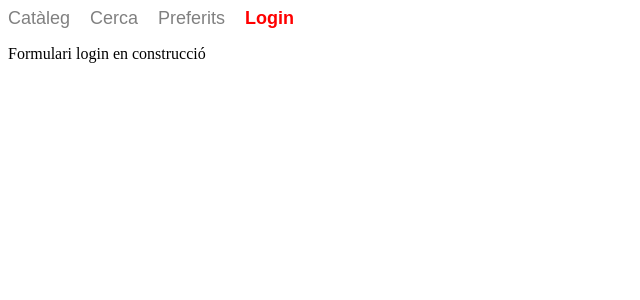
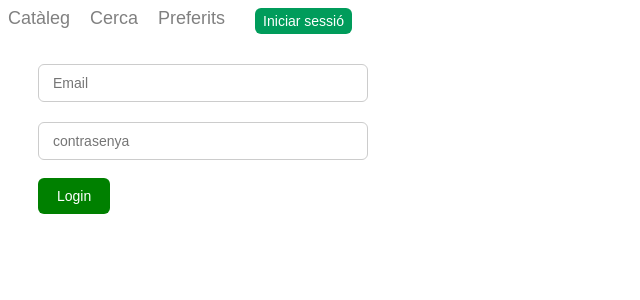
Before and after one commit to Rodrireguera/activitat-hogar, an Angular app: page /login in a window 1280 px wide. Shown: the top 300 px of the page, without its empty margins (0-640 px from the left). Built offline with nearby package versions, Linux system fonts and the light colour scheme.

Commit message:
Exercici 2: Auth/Guards - EAC4

```diff
--- a/src/app/app.routes.ts
+++ b/src/app/app.routes.ts
@@ -4,12 +4,13 @@ import { FormulariCercaComponent } from './components/formulari-cerca/formulari-
 import { PreferitsPanelComponent } from './components/preferits-panel/preferits-panel.component';
 import { CatalegPage } from './components/cataleg-page/cataleg-page.component';
 import { ElementDetallComponent } from './components/element-detall/element-detall.component';
-import { LoginComponent } from './components/login/login.component';
+import { LoginComponent } from './pages/login/login.component';
+import {authGuard} from './guards/auth.guard';
 
 export const routes: Routes = [
   { path: '', redirectTo: 'cataleg', pathMatch: 'full' },
   { path: 'cerca', component: FormulariCercaComponent, title: 'Cerca de productes' },
-  { path: 'preferits', component: PreferitsPanelComponent, title: 'Els meus preferits' },
+  { path: 'preferits', component: PreferitsPanelComponent, title: 'Els meus preferits', canActivate: [authGuard] },
   { path: 'cataleg', component: CatalegPage, title: 'Catàleg de productes' },
   { path: 'detall/:id', component: ElementDetallComponent, title: 'Detall del producte' },
   { path: 'login', component: LoginComponent, title: 'Iniciar sessió' },
--- a/src/app/components/login/login.component.html
+++ /dev/null
@@ -1 +0,0 @@
-<p>Formulari login en construcció</p>
--- a/src/app/components/navbar/navbar.component.html
+++ b/src/app/components/navbar/navbar.component.html
@@ -2,5 +2,21 @@
       <a routerLink="/cataleg" routerLinkActive="active">Catàleg</a>
       <a routerLink="/cerca" routerLinkActive="active">Cerca</a>
       <a routerLink="/preferits" routerLinkActive="active">Preferits</a>
-      <a routerLink="/login" routerLinkActive="active">Login</a>
+        <!-- SI hi ha ususari -->
+      <ng-container *ngIf="usuari$ | async as usuari; else loginLink">
+            <span class="nom-usuari">{{ usuari.nom }}</span>
+            <button
+            (click)="logout()"
+            class="btn-cerca"
+            >Tancar sessió</button>
+      </ng-container>
+      <!-- SI NO hi ha usuari -->
+      <ng-template #loginLink>
+            <button
+                  routerLink="/login"
+                  class="btn-sessio"
+                  >
+                  Iniciar sessió
+            </button>
+      </ng-template>
 </nav>
--- a/src/app/components/navbar/navbar.component.scss
+++ b/src/app/components/navbar/navbar.component.scss
@@ -6,6 +6,7 @@ nav {
   display: flex;
   gap: 20px;
   margin-bottom: 10px;
+
 }
 
 a {
@@ -18,3 +19,38 @@ a {
 a:hover {
   color: blue;
 }
+
+.btn-cerca {
+  padding: 5px 8px;
+  margin-left: 10px;
+  margin-top: 0px;
+  background-color: red;
+  color: white;
+  border: none;
+  border-radius: 6px;
+  cursor: pointer;
+  font-size: 14px;
+  transition: background-color 0.2s ease, transform 0.1s ease;
+}
+
+.btn-sessio {
+  padding: 5px 8px;
+  margin-left: 10px;
+  margin-top: 0px;
+  background-color: rgb(0, 156, 91);
+  color: white;
+  border: none;
+  border-radius: 6px;
+  cursor: pointer;
+  font-size: 14px;
+  transition: background-color 0.2s ease, transform 0.1s ease;
+}
+
+
+.nom-usuari {
+  font-size: 16px;
+  color: rgb(44, 127, 11);
+  margin-right: 10px;
+  font-style: italic;
+  font-family: Arial, Helvetica, sans-serif;
+}
--- a/src/app/components/navbar/navbar.component.ts
+++ b/src/app/components/navbar/navbar.component.ts
@@ -1,11 +1,25 @@
 import { Component } from '@angular/core';
 import { RouterLink, RouterLinkActive } from '@angular/router';
+import { AuthService, Usuari } from '../../serveis/auth.service';
+import { AsyncPipe, NgIf } from '@angular/common';
+import { Observable } from 'rxjs';
 
 @Component({
   selector: 'app-navbar',
   standalone: true,
-  imports: [RouterLink, RouterLinkActive],
+  imports: [RouterLink, RouterLinkActive, AsyncPipe, NgIf],
   templateUrl: './navbar.component.html',
-  styleUrl: './navbar.component.scss',
+   styleUrls: ['./navbar.component.scss']
 })
-export class NavbarComponent {}
+export class NavbarComponent {
+
+  usuari$: Observable<Usuari | null>;
+
+  constructor(public authService: AuthService) {
+    this.usuari$ = this.authService.obtenirUsuari();
+  }
+
+  logout() {
+    this.authService.logout();
+  }
+}
--- /dev/null
+++ b/src/app/guards/auth.guard.ts
@@ -0,0 +1,16 @@
+import { CanActivateFn, Router } from '@angular/router';
+import { inject } from '@angular/core';
+import { AuthService } from '../serveis/auth.service';
+
+export const authGuard: CanActivateFn = (route, state) => {
+  const authService = inject(AuthService);
+  const router = inject(Router);
+
+  if (authService.estaAutenticat()) {
+    return true;
+  }
+
+  return router.createUrlTree(['/login'], {
+    queryParams: { returnUrl: state.url }
+  });
+};
--- /dev/null
+++ b/src/app/pages/login/login.component.html
@@ -0,0 +1,32 @@
+<form (ngSubmit)="login()">
+    <div>
+        <input
+        type="email"
+        id="email"
+        [(ngModel)]="email"
+        name="email"
+        placeholder="Email"
+        required
+        class="input-cerca">
+    </div>
+    <div>
+        <input
+        type="password"
+        id="contrasenya"
+        [(ngModel)]="contrasenya"
+        placeholder="contrasenya"
+        name="contrasenya"
+        required
+        class="input-cerca">
+    </div>
+    <button
+        type="submit"
+        class="btn-cerca"
+        >
+        Login
+    </button>
+    <p
+    *ngIf="error"
+    class="error-container"
+    >{{ error }}</p>
+</form>
--- /dev/null
+++ b/src/app/pages/login/login.component.scss
@@ -0,0 +1,68 @@
+
+form {
+  align-items: center;
+  gap: 12px;
+  margin: 20px;
+}
+
+
+.input-cerca {
+  padding: 10px 14px;
+  border: 1px solid #ccc;
+  border-radius: 6px;
+  width: 300px;
+  font-size: 14px;
+  font-family: Arial, Helvetica, sans-serif;
+  transition: all 0.2s ease;
+  margin: 10px;
+}
+
+
+.input-cerca:focus {
+  outline: none;
+  border-color: #4CAF50;
+  box-shadow: 0 0 5px rgba(76, 175, 80, 0.3);
+}
+
+.btn-cerca {
+  padding: 10px 19px;
+  margin-left: 10px;
+  margin-top: 8px;
+  background-color: green;
+  color: white;
+  border: none;
+  border-radius: 6px;
+  cursor: pointer;
+  font-size: 14px;
+  transition: background-color 0.2s ease, transform 0.1s ease;
+}
+
+
+.btn-cerca:hover {
+  background-color: #45a049;
+}
+
+.btn-cerca:active {
+  transform: scale(0.97);
+}
+
+
+.validant {
+  font-size: 16px;
+  color: #2196F3;
+  margin-left: 10px;
+  font-family: Arial, Helvetica, sans-serif;
+}
+
+
+.error-container {
+  margin-top: 16px;
+  margin-left: 20px;
+  font-size: 13px;
+  color: #d32f2f;
+  font-family: Arial, Helvetica, sans-serif;
+}
+
+.error-container div {
+  margin-top: 4px;
+}
--- /dev/null
+++ b/src/app/pages/login/login.component.ts
@@ -0,0 +1,35 @@
+import { Component } from '@angular/core';
+import { FormsModule } from '@angular/forms';
+import { Router } from '@angular/router';
+import { AuthService } from '../../serveis/auth.service';
+import { CommonModule } from '@angular/common';
+
+@Component({
+  selector: 'app-login',
+  standalone: true,
+  imports: [FormsModule, CommonModule],
+  templateUrl: './login.component.html',
+  styleUrl: './login.component.scss'
+})
+export class LoginComponent {
+
+    email: string = '';
+    contrasenya: string = '';
+    error: string = '';
+
+    constructor(
+      private authService: AuthService,
+      private router: Router
+    ){}
+
+    login() {
+
+      const ok = this.authService.login(this.email, this.contrasenya);
+
+      if (ok) {
+        this.router.navigate(['/preferits']);
+      } else {
+        this.error = 'Credencials incorrectes';
+      }
+    }
+  }
--- /dev/null
+++ b/src/app/serveis/auth.service.ts
@@ -0,0 +1,35 @@
+
+import { Injectable } from '@angular/core';
+import { BehaviorSubject, Observable } from 'rxjs';
+
+export interface Usuari {
+  id: number;
+  nom: string;
+  email: string;
+}
+
+@Injectable({ providedIn: 'root' })
+export class AuthService {
+
+  private usuariActual$ = new BehaviorSubject<Usuari | null>(null);
+
+  estaAutenticat(): boolean {
+    return this.usuariActual$.value !== null;
+  }
+
+  obtenirUsuari(): Observable<Usuari | null> {
+    return this.usuariActual$.asObservable();
+  }
+
+  login(email: string, contrasenya: string): boolean {
+    if (email === 'admin@test.com' && contrasenya === '1234') {
+      this.usuariActual$.next({ id: 1, nom: 'Admin', email });
+      return true;
+    }
+    return false;
+  }
+
+  logout(): void {
+    this.usuariActual$.next(null);
+  }
+}
```
Also changed, not shown: src/app/components/login/login.component.ts (deleted, +0 -12 lines), src/app/components/login/login.component.scss (deleted), 1 other file (tests, documents, lock files or other folders).
